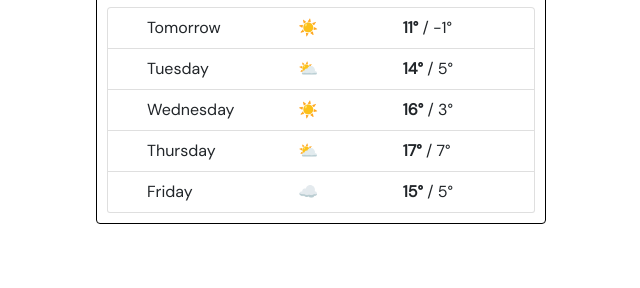
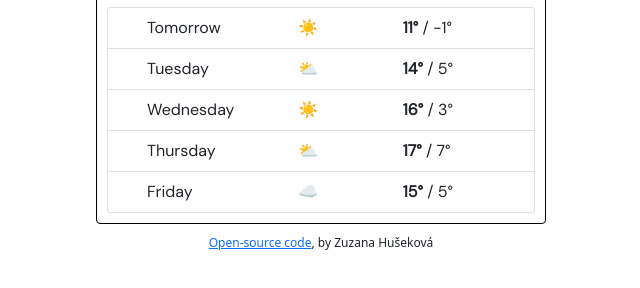
Before and after one commit to zuzhus/plusWeatherApp, a plain HTML site: page index.html in a window 1280 px wide. Shown: the part 342-630 px from the top of the page, without its empty margins (319-959 px from the left). Drawn offline with nearby package versions, Linux system fonts and the light colour scheme.

Commit message:
added gitHub url

```diff
--- a/index.html
+++ b/index.html
@@ -105,6 +105,13 @@
         </ul>
       </div>
     </div>
+
+    <p class="footer">
+      <a href="https://github.com/zuzhus/plusWeatherApp" target="_blank">
+        Open-source code</a
+      >, by Zuzana Hušeková
+    </p>
+
     <script src="src/index.js"></script>
   </body>
 </html>
--- a/src/styles.css
+++ b/src/styles.css
@@ -1,5 +1,5 @@
 .container {
-  padding: 85px 0 85px 0;
+  padding: 85px 0 10px 0;
 }
 .card {
   display: block;
@@ -82,3 +82,7 @@
 .move {
   padding: 0 0 0 35px;
 }
+.footer {
+  text-align: center;
+  font-size: 12px;
+}
```
